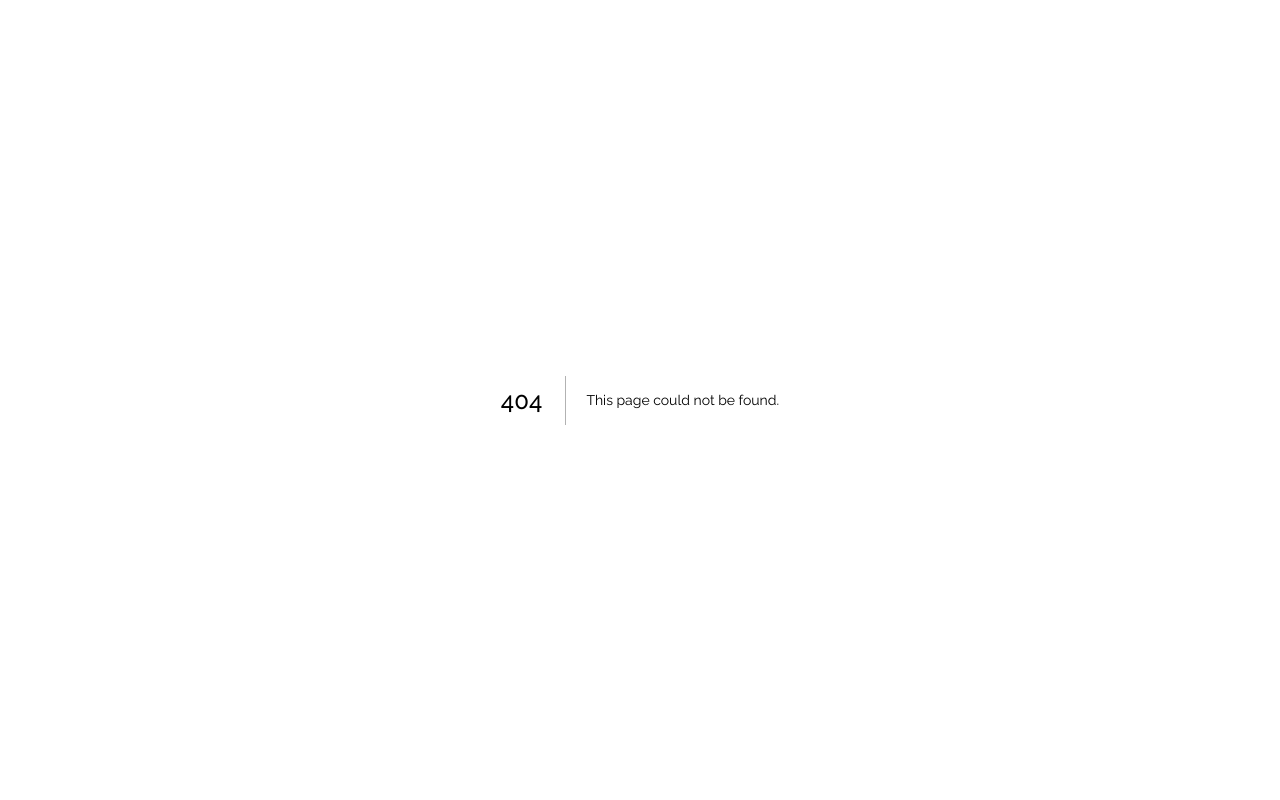
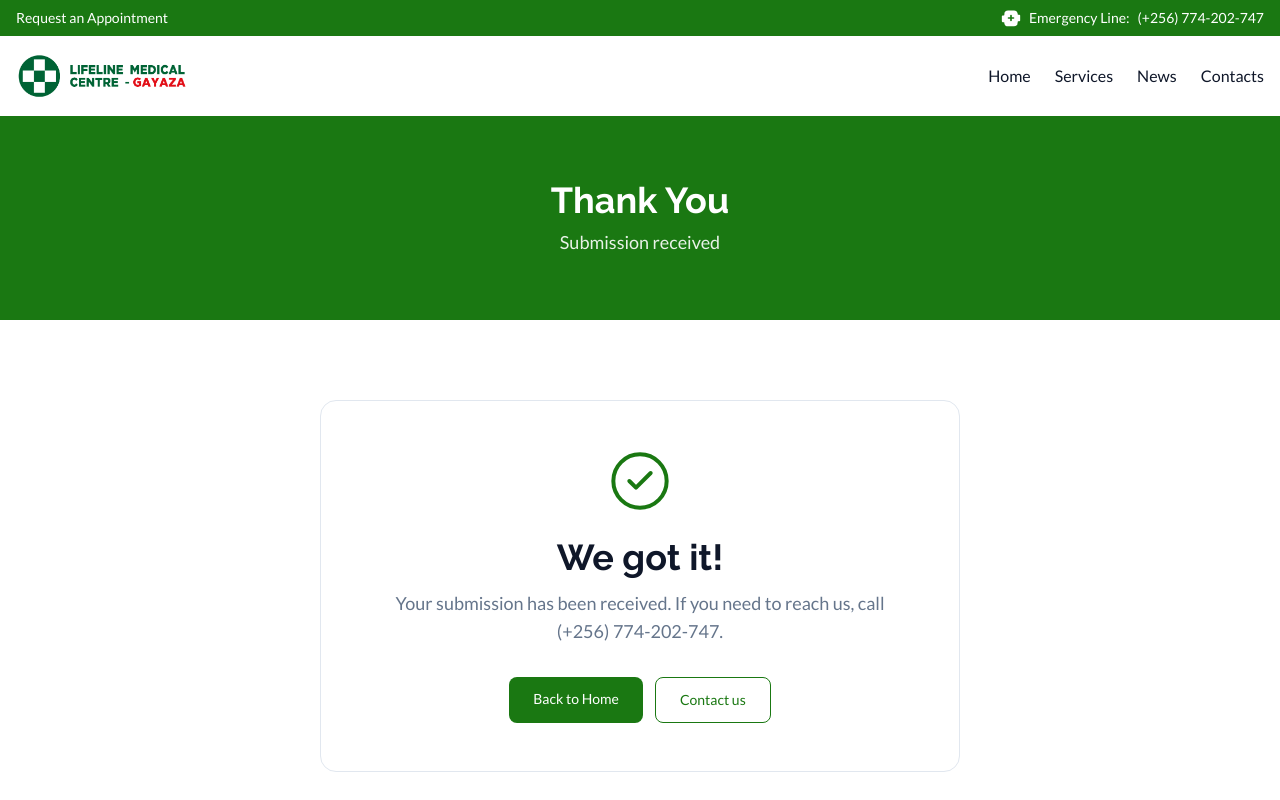
Before and after one commit to kashik09/lmc, a Next.js app: page /thank-you in a window 1280 px wide. Before the commit this address had no page. Shown: the top 800 px of the page. Built offline with nearby package versions, Linux system fonts and the light colour scheme.

Commit message:
feat(thank-you): confirmation page with reference number
Renders type-specific content for appointment/inquiry submissions.

Shows reference number panel when ref param present.

Graceful fallback for missing or invalid type param.

```diff
--- /dev/null
+++ b/app/(public)/thank-you/page.tsx
@@ -0,0 +1,89 @@
+import Link from "next/link";
+import { CircleCheck } from "lucide-react";
+import { PageHeader } from "@/components/blocks/page-header";
+import {
+  thankYouContent,
+  thankYouFallback,
+  referenceNumberSection,
+  type ThankYouType,
+} from "@/content/thank-you";
+
+type SearchParams = Promise<{ ref?: string; type?: string }>;
+
+function isValidType(value: string | undefined): value is ThankYouType {
+  return value === "appointment" || value === "inquiry";
+}
+
+export default async function ThankYouPage({
+  searchParams,
+}: {
+  searchParams: SearchParams;
+}) {
+  const params = await searchParams;
+  const ref = params.ref?.trim() || null;
+  const content = isValidType(params.type)
+    ? thankYouContent[params.type]
+    : thankYouFallback;
+
+  return (
+    <>
+      <PageHeader title={content.pageTitle} subtitle={content.pageSubtitle} />
+
+      <section className="py-12 md:py-20">
+        <div className="mx-auto max-w-2xl px-4">
+          <div className="rounded-2xl border border-border bg-card p-8 text-center md:p-12">
+            {/* Check icon */}
+            <div className="mb-6 flex justify-center">
+              <CircleCheck
+                className="h-16 w-16 text-primary"
+                strokeWidth={1.5}
+                aria-hidden
+              />
+            </div>
+
+            {/* Heading */}
+            <h2 className="mb-3 font-heading text-3xl font-bold text-foreground md:text-4xl">
+              {content.heading}
+            </h2>
+
+            {/* Body text */}
+            <p className="mb-8 text-base text-muted-foreground md:text-lg">
+              {content.body}
+            </p>
+
+            {/* Reference number panel - only if ref present */}
+            {ref && (
+              <div className="mb-8 rounded-lg border border-border bg-muted/50 p-6">
+                <p className="mb-2 text-sm font-medium text-muted-foreground">
+                  {referenceNumberSection.heading}
+                </p>
+                <p className="mb-3 font-mono text-2xl font-bold text-primary md:text-3xl">
+                  {ref}
+                </p>
+                <p className="text-xs text-muted-foreground">
+                  {referenceNumberSection.note}
+                </p>
+              </div>
+            )}
+
+            {/* CTAs */}
+            <div className="flex flex-col gap-3 sm:flex-row sm:justify-center">
+              <Link
+                href={content.primaryCta.href}
+                className="rounded-md bg-primary px-6 py-3 text-center text-sm font-medium text-primary-foreground transition-colors hover:bg-primary/90"
+              >
+                {content.primaryCta.label}
+              </Link>
+              <Link
+                href={content.secondaryCta.href}
+                className="rounded-md border border-primary px-6 py-3 text-center text-sm font-medium text-primary transition-colors hover:bg-primary/10"
+              >
+                {content.secondaryCta.label}
+              </Link>
+            </div>
+          </div>
+        </div>
+      </section>
+    </>
+  );
+}
--- /dev/null
+++ b/content/thank-you.ts
@@ -0,0 +1,48 @@
+/**
+ * Thank-you page content
+ */
+
+export type ThankYouType = "appointment" | "inquiry";
+
+export const thankYouContent: Record<
+  ThankYouType,
+  {
+    pageTitle: string;
+    pageSubtitle: string;
+    heading: string;
+    body: string;
+    primaryCta: { label: string; href: string };
+    secondaryCta: { label: string; href: string };
+  }
+> = {
+  appointment: {
+    pageTitle: "Thank You",
+    pageSubtitle: "Your appointment request has been received",
+    heading: "We got it!",
+    body: "We'll be in touch shortly to confirm your appointment time. If you need to reach us in the meantime, call (+256) 774-202-747.",
+    primaryCta: { label: "Back to Home", href: "/" },
+    secondaryCta: { label: "Book another", href: "/appointments" },
+  },
+  inquiry: {
+    pageTitle: "Thank You",
+    pageSubtitle: "Your message has been received",
+    heading: "We got it!",
+    body: "We read every message. We'll respond as soon as we can — usually within one business day.",
+    primaryCta: { label: "Back to Home", href: "/" },
+    secondaryCta: { label: "Send another", href: "/contacts" },
+  },
+};
+
+export const thankYouFallback = {
+  pageTitle: "Thank You",
+  pageSubtitle: "Submission received",
+  heading: "We got it!",
+  body: "Your submission has been received. If you need to reach us, call (+256) 774-202-747.",
+  primaryCta: { label: "Back to Home", href: "/" },
+  secondaryCta: { label: "Contact us", href: "/contacts" },
+};
+
+export const referenceNumberSection = {
+  heading: "Your Reference Number",
+  note: "Please save this number. It helps us find your request faster if you call or email.",
+};
```
